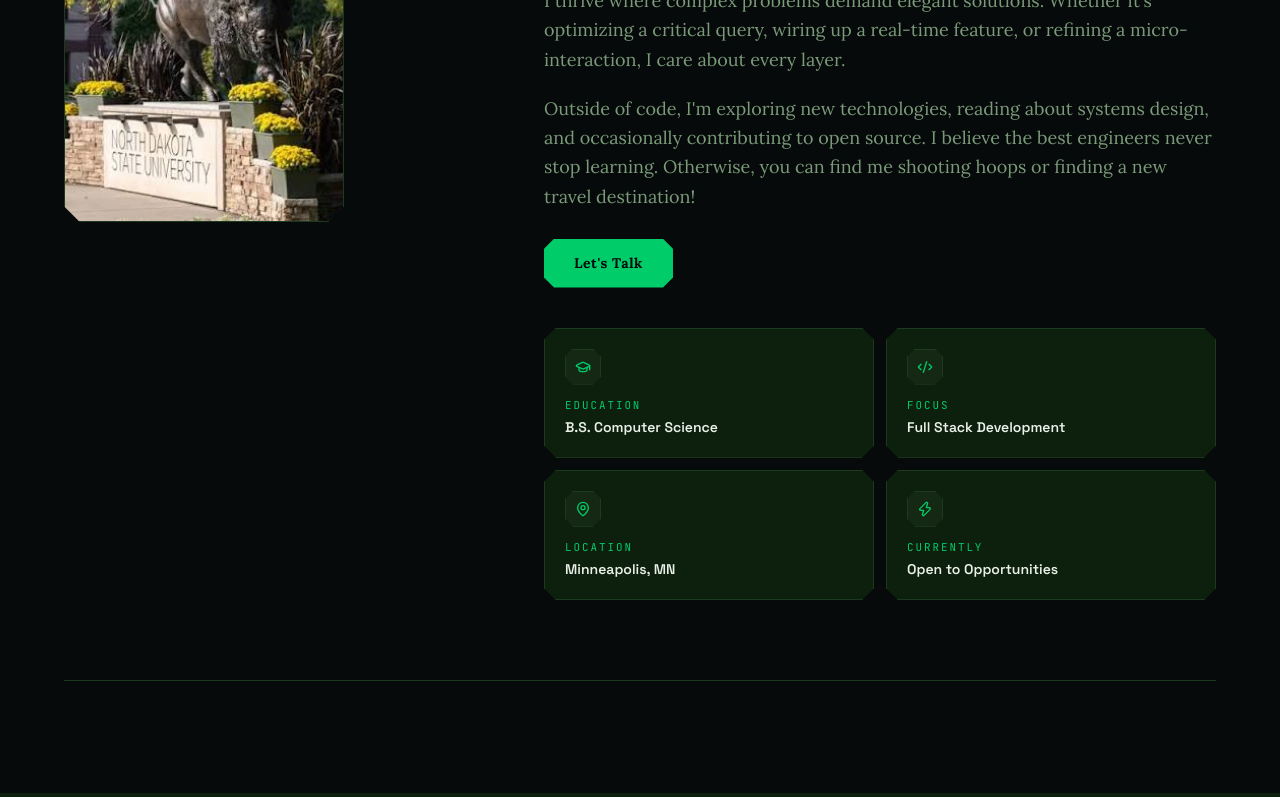
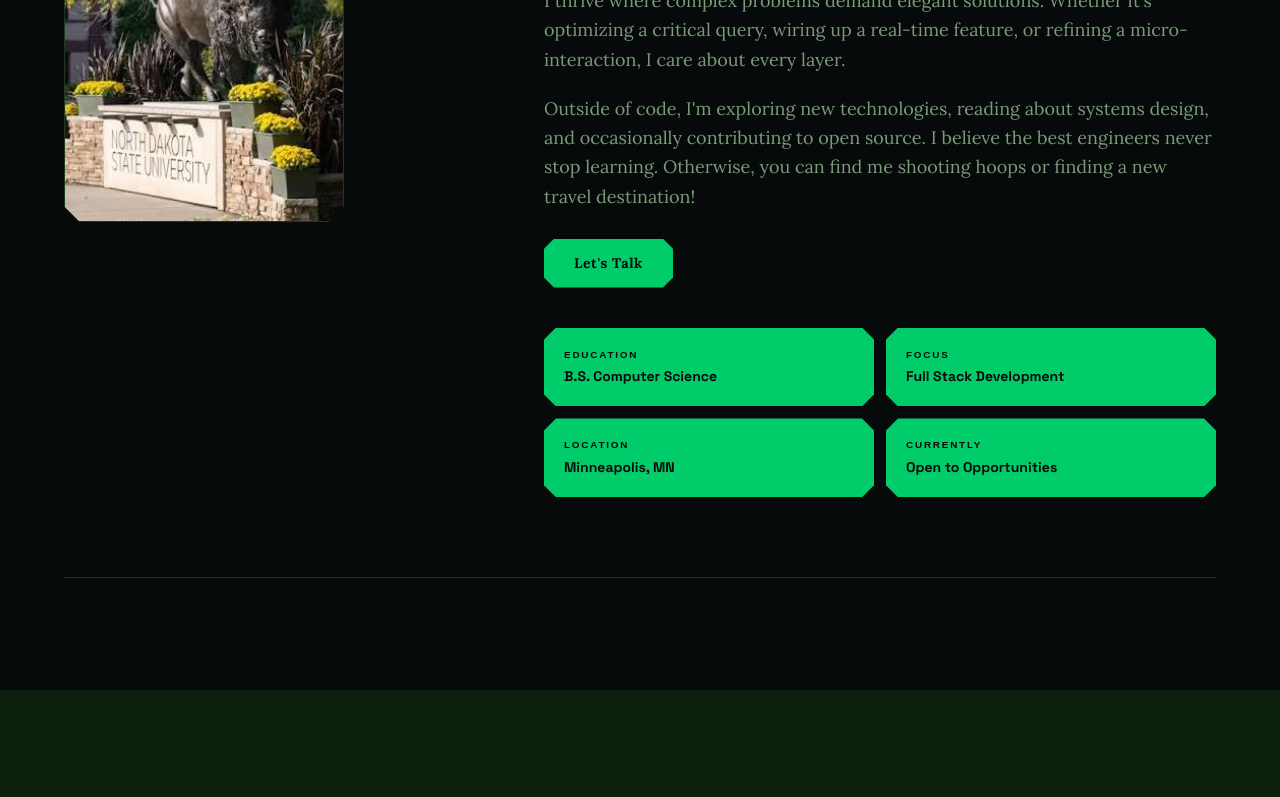
Before and after one commit to M8kiTHappen/Portfolio, a Next.js app: page / in a window 1280 px wide. Shown: the part 1175-1972 px from the top of the page. Built offline with nearby package versions, Linux system fonts and the light colour scheme; a web font is replaced by a local one.

Commit message:
Green block style for About highlight cards; remove icons

```diff
--- a/components/About.tsx
+++ b/components/About.tsx
@@ -2,14 +2,13 @@
 
 import { useRef } from "react";
 import { motion, useInView } from "framer-motion";
-import { GraduationCap, Code2, MapPin, Zap } from "lucide-react";
 import Image from "next/image";
 
 const HIGHLIGHTS = [
-  { icon: GraduationCap, label: "Education", value: "B.S. Computer Science", accent: "#00CC6A" },
-  { icon: Code2,          label: "Focus",     value: "Full Stack Development", accent: "#00CC6A" },
-  { icon: MapPin,         label: "Location",  value: "Minneapolis, MN",        accent: "#00CC6A" },
-  { icon: Zap,            label: "Currently", value: "Open to Opportunities",  accent: "#00CC6A" },
+  { label: "Education", value: "B.S. Computer Science" },
+  { label: "Focus",     value: "Full Stack Development" },
+  { label: "Location",  value: "Minneapolis, MN" },
+  { label: "Currently", value: "Open to Opportunities" },
 ];
 
 export default function About() {
@@ -78,19 +77,16 @@ export default function About() {
             </motion.div>
 
             <div className="grid grid-cols-2 gap-3">
-              {HIGHLIGHTS.map(({ icon: Icon, label, value }, i) => (
+              {HIGHLIGHTS.map(({ label, value }, i) => (
                 <motion.div
                   key={label}
                   initial={{ opacity: 0, y: 20 }}
                   animate={inView ? { opacity: 1, y: 0 } : {}}
                   transition={{ duration: 0.4, delay: 0.2 + i * 0.07 }}
-                  className="clip-oct card-surface p-5 cursor-default"
+                  className="clip-oct bg-[#00CC6A] hover:bg-[#00FF87] transition-colors duration-200 p-5 cursor-default"
                 >
-                  <div className="w-9 h-9 bg-[#142814] border border-[#1E3A1E] clip-oct-sm flex items-center justify-center mb-3">
-                    <Icon size={16} className="text-[#00CC6A]" />
-                  </div>
-                  <p className="section-label text-[0.62rem] mb-1">{label}</p>
-                  <p className="text-[#E8F0E8] font-semibold text-sm">{value}</p>
+                  <p className="font-heading text-[0.62rem] tracking-[0.18em] uppercase mb-1 text-[#070A0A] font-semibold">{label}</p>
+                  <p className="text-[#070A0A] font-bold text-sm">{value}</p>
                 </motion.div>
               ))}
             </div>
```
